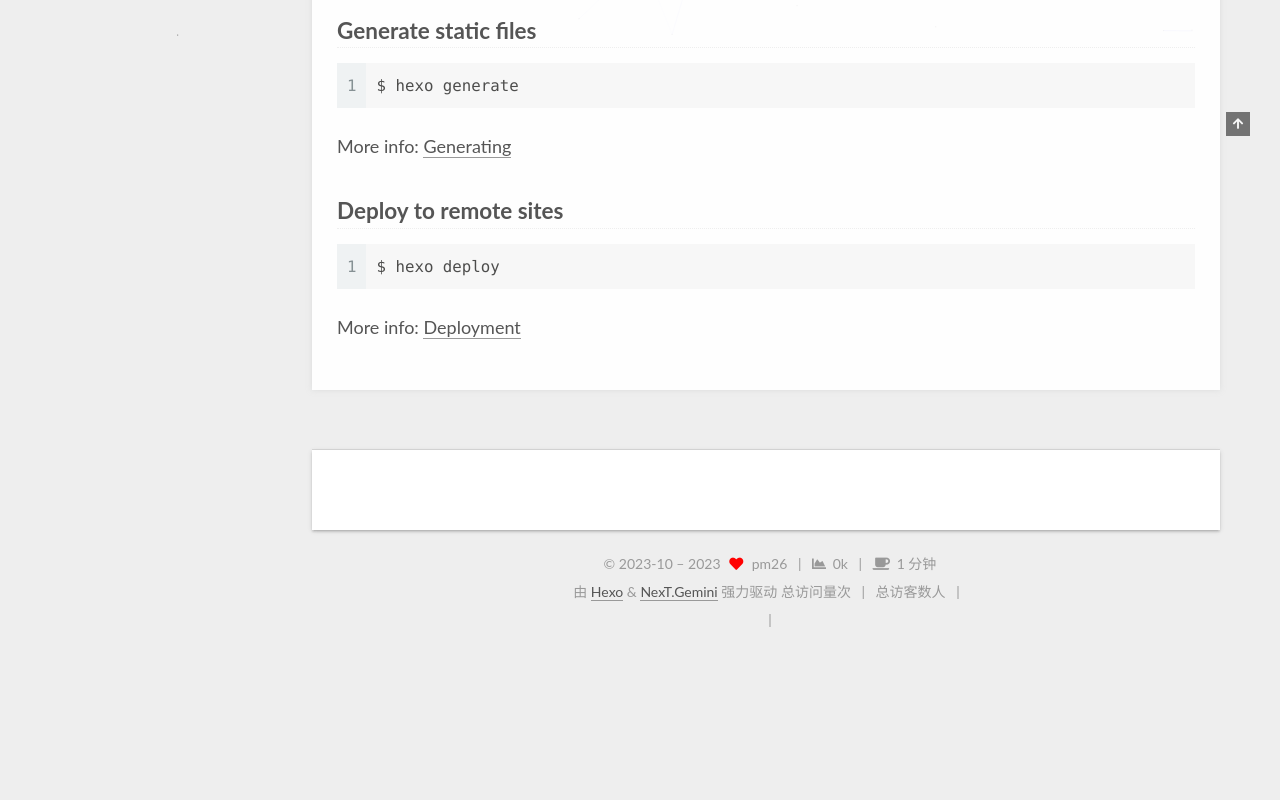
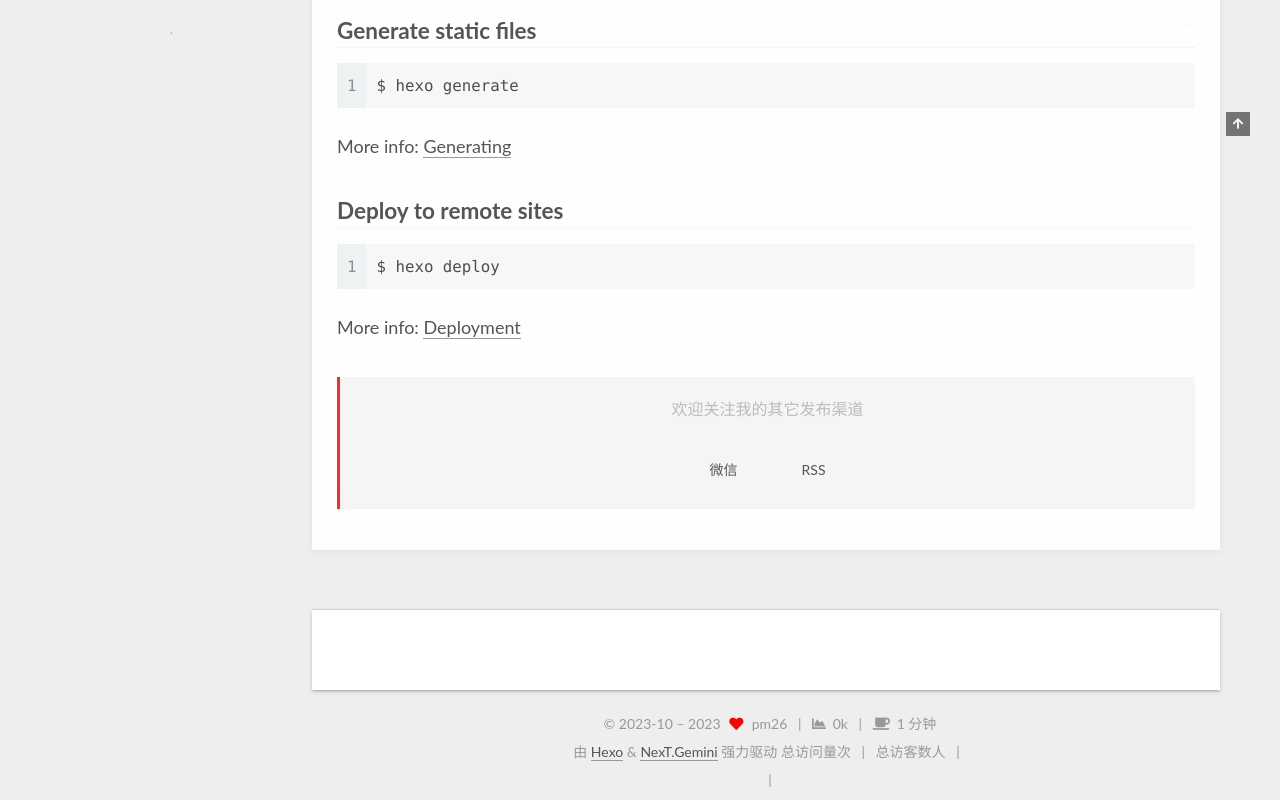
Before and after one commit to PM2600/PM2600.github.io, a plain HTML site: page 2023/10/05/hello-world/index.html in a window 1280 px wide. Shown: the part 764-1564 px from the top of the page. Before the commit the page ends 1418 px from the top, so only its background shows below. Drawn offline with Linux system fonts and the light colour scheme; some packages are replaced by stand-ins of ours; a script that the page names is missing.

Commit message:
Site updated: 2023-10-16 21:21:38

```diff
--- a/2023/10/05/hello-world/index.html
+++ b/2023/10/05/hello-world/index.html
@@ -78,6 +78,7 @@
   </style>
 </noscript>
 
+<link rel="alternate" href="/rss2.xml" title="BLOG" type="application/rss+xml">
 </head>
 
 <body itemscope itemtype="http://schema.org/WebPage">
@@ -243,6 +244,35 @@
 
 
 
+
+
+
+  <div class="followme">
+    <p>欢迎关注我的其它发布渠道</p>
+
+    <div class="social-list">
+
+        <div class="social-item">
+          <a target="_blank" class="social-link" href="/images/wechat_channel.jpg">
+            <span class="icon">
+              <i class="wechat"></i>
+            </span>
+
+            <span class="label">微信</span>
+          </a>
+        </div>
+
+        <div class="social-item">
+          <a target="_blank" class="social-link" href="/atom.xml">
+            <span class="icon">
+              <i class="rss"></i>
+            </span>
+
+            <span class="label">RSS</span>
+          </a>
+        </div>
+    </div>
+  </div>
 
 
       <footer class="post-footer">
--- a/css/main.css
+++ b/css/main.css
@@ -1169,7 +1169,7 @@ pre .javascript .function {
 }
 .links-of-author a::before,
 .links-of-author span.exturl::before {
-  background: #fc9150;
+  background: #73ffec;
   border-radius: 50%;
   content: ' ';
   display: inline-block;
@@ -1971,6 +1971,44 @@ pre .javascript .function {
 #qr p {
   text-align: center;
 }
+.followme {
+  align-items: center;
+  background: var(--card-bg-color);
+  border-left: 3px solid #ff2a2a;
+  color: #bbb;
+  margin: 2em 0 1em 0;
+  padding: 1em 1.5em;
+  display: flex;
+  flex-direction: column;
+  justify-content: center;
+}
+.followme .social-list {
+  align-items: center;
+  display: flex;
+  flex-wrap: wrap;
+}
+.followme .social-list .social-item {
+  margin: 0.5em 2em;
+}
+@media (max-width: 991px) {
+  .followme .social-list .social-item {
+    margin: 0.5em 0.75em;
+  }
+}
+.followme .social-list .social-link {
+  border: 0;
+  display: inline-block;
+  text-align: center;
+}
+.followme .social-list .social-link .icon {
+  font-size: 1.75em;
+  height: 1.75em;
+  width: 1.75em;
+}
+.followme .social-list .social-link .label {
+  display: block;
+  font-size: 14px;
+}
 .category-all-page .category-all-title {
   text-align: center;
 }
```
Also changed, not shown: about/index.html (+1 -0 lines), archives/2023/10/index.html (+1 -0 lines), archives/2023/index.html (+1 -0 lines), archives/index.html (+1 -0 lines), categories/index.html (+1 -0 lines), index.html (+1 -0 lines), lib/canvas-nest/README.html (+1 -0 lines), resources/index.html (+1 -0 lines), rss2.xml (added, +38 -0 lines), tags/index.html (+1 -0 lines).
